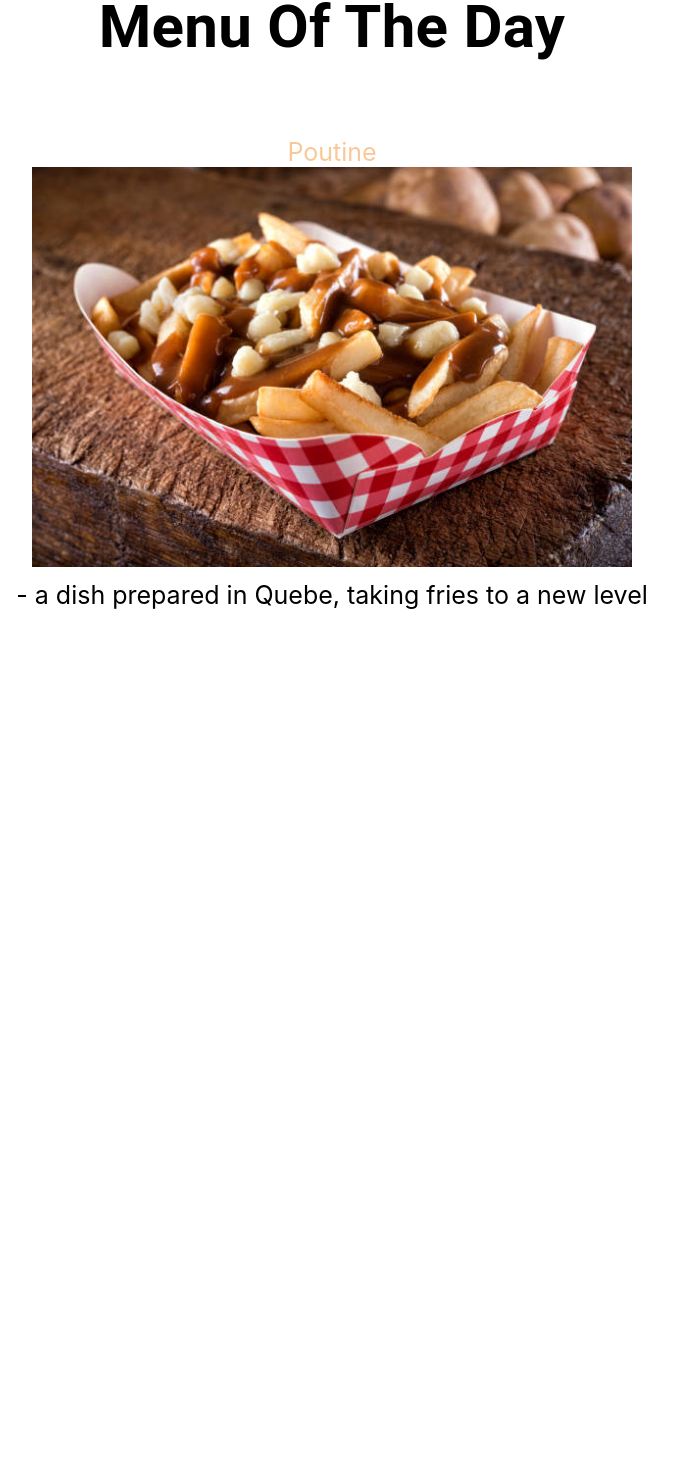
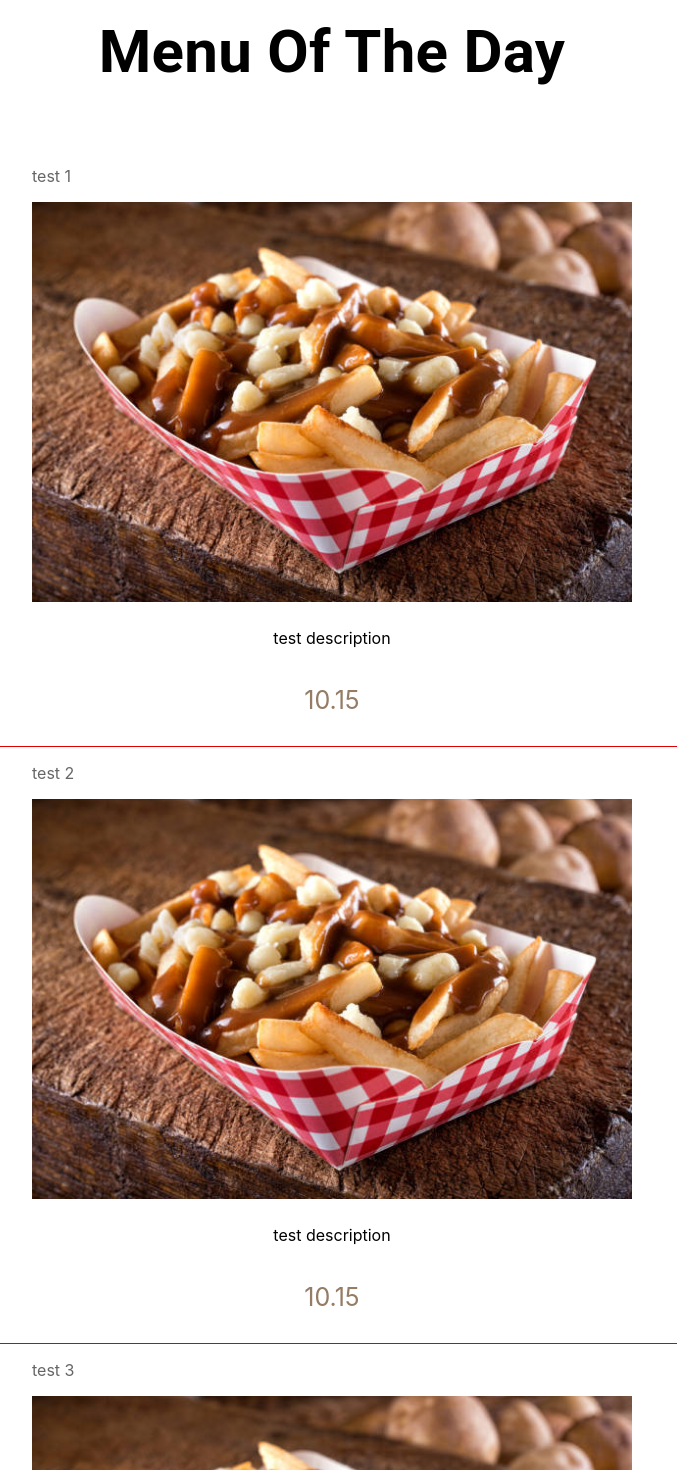
Before and after one commit to JayanthKarthik/game-day-grill, a React (Create React App) app: page /menu in a window 1280 px wide. Shown: the part 137-1607 px from the top of the page, without its empty margins (308-985 px from the left). Before the commit the page ends 800 px from the top, so only its background shows below. Built offline with nearby package versions, Linux system fonts and the light colour scheme.

Commit message:
changed the code for the items on the menu

```diff
--- /dev/null
+++ b/src/components/MenuItem.js
@@ -0,0 +1,12 @@
+import styles from "../styles/MenuItem.module.css";
+
+export default function MenuItem({ name, img, desc, price }) {
+    return (
+        <div>
+            <p>{name}</p>
+            <img src={img} width={600} ></img>
+            <p className={styles.desc}> {desc}</p>
+            <p className={styles.price}> {price}</p>
+        </div>
+    )
+}
--- a/src/pages/Menu.js
+++ b/src/pages/Menu.js
@@ -1,19 +1,55 @@
-import { AppBar, Button, Toolbar, Typography } from "@mui/material";
+import { Divider, Typography } from "@mui/material";
 import { Stack } from "@mui/system";
-import styles from "../styles/Menu.module.css"
 import img1 from "../assets/Menu Dishes/poutine.png";
+import MenuItem from "../components/MenuItem";
+import styles from "../styles/Menu.module.css";
+
+const dishes = [
+    {
+        name: 'test 1',
+        img: img1,
+        desc: 'test description',
+        price: 10.15
+    },
+    {
+        name: 'test 2',
+        img: img1,
+        desc: 'test description',
+        price: 10.15
+    },
+    {
+        name: 'test 3',
+        img: img1,
+        desc: 'test description',
+        price: 10.15
+    },
+    {
+        name: 'test 4',
+        img: img1,
+        desc: 'test description',
+        price: 10.15
+    },
+    {
+        name: 'test 5',
+        img: img1,
+        desc: 'test description',
+        price: 10.15
+    },
+];
+
+
 export default function Menu() {
+
     return (
         <div>
+
             <Typography className={styles.title}>
                 <h1> Menu Of The Day</h1>
             </Typography>
-            <Stack direction="column" className={styles.name} alignItems="center">
-                Poutine
-                <img src={img1} width={600} ></img>
-                <p1 className={styles.desc}> - a dish prepared in Quebe, taking  fries to a new level</p1>
+            <Stack direction="column" className={styles.name} alignItems="center" divider={<Divider color='red' flexItem />}>
+                {dishes.map(dish => <MenuItem name={dish.name} img={dish.img} desc={dish.desc} price={dish.price} />)}
             </Stack>
 
-        </div>
+        </div >
     )
 }
--- a/src/styles/Menu.module.css
+++ b/src/styles/Menu.module.css
@@ -1,30 +1,14 @@
 @media (prefers-color-scheme: light) {
-    body {
-     padding: 0;
-     margin: 0;
-     font-family: -apple-system, BlinkMacSystemFont, Segoe UI, Roboto, Oxygen,
-        Ubuntu, Cantarell, Fira Sans, Droid Sans, Helvetica Neue, sans-serif;
-   }
-    .type{
+
+  .type {
     text-align: center;
+    font-size: 30px;
     text-decoration: sans-serif;
     color: rgb(184, 34, 34);
     padding-top: 1%;
     padding-bottom: 1%;
   }
-    .name {
-      text-align: center;
-      font-size: 25px;
-      color:	rgb(250, 200, 152);
-      padding-top: 1%;
-      padding-bottom: 1%;
-    }
-    .desc {
-      text-align: center;
-      color: rgb(0, 0, 0);
-      padding-top: 1%;
-      padding-bottom: 1%;
-      }
+
   .title {
     text-align: center;
     font-size: 30px;
--- /dev/null
+++ b/src/styles/MenuItem.module.css
@@ -0,0 +1,22 @@
+.name {
+  text-align: center;
+  font-size: 25px;
+  color: rgb(148, 124, 101);
+  padding-top: 1%;
+  padding-bottom: 1%;
+}
+
+.price {
+  text-align: center;
+  font-size: 25px;
+  color: rgb(148, 124, 101);
+  padding-top: 1%;
+  padding-bottom: 1%;
+}
+
+.desc {
+  text-align: center;
+  color: rgb(0, 0, 0);
+  padding-top: 1%;
+  padding-bottom: 1%;
+}
--- a/src/styles/Navbar.module.css
+++ b/src/styles/Navbar.module.css
@@ -1,15 +1,16 @@
-@media (prefers-color-scheme: dark) {
+@media (prefers-color-scheme: light) {
   .main {
     background-color: #222;
     padding-top: 1%;
     padding-bottom: 1%;
   }
+
   .content {
     color: white;
   }
 }
 
-@media (prefers-color-scheme: light) {
+@media (prefers-color-scheme: dark) {
   .main {
     background-color: #ffffff;
   }
```
Lines whose indentation alone changed are shown as unchanged.
